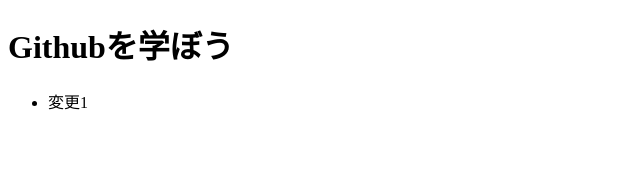
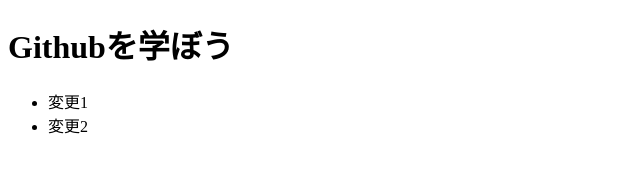
Before and after one commit to Takapon2512/git_practice1, a plain HTML site: page index.html in a window 1280 px wide. Shown: the full height of the page, 0-640 px from the left. Drawn offline with Linux system fonts and the light colour scheme.

Commit message:
Update index.html

```diff
--- a/index.html
+++ b/index.html
@@ -11,6 +11,7 @@
     </h1>
     <ul>
         <li>変更1</li>
+        <li>変更2</li>
     </ul>
 </body>
 </html>
```
